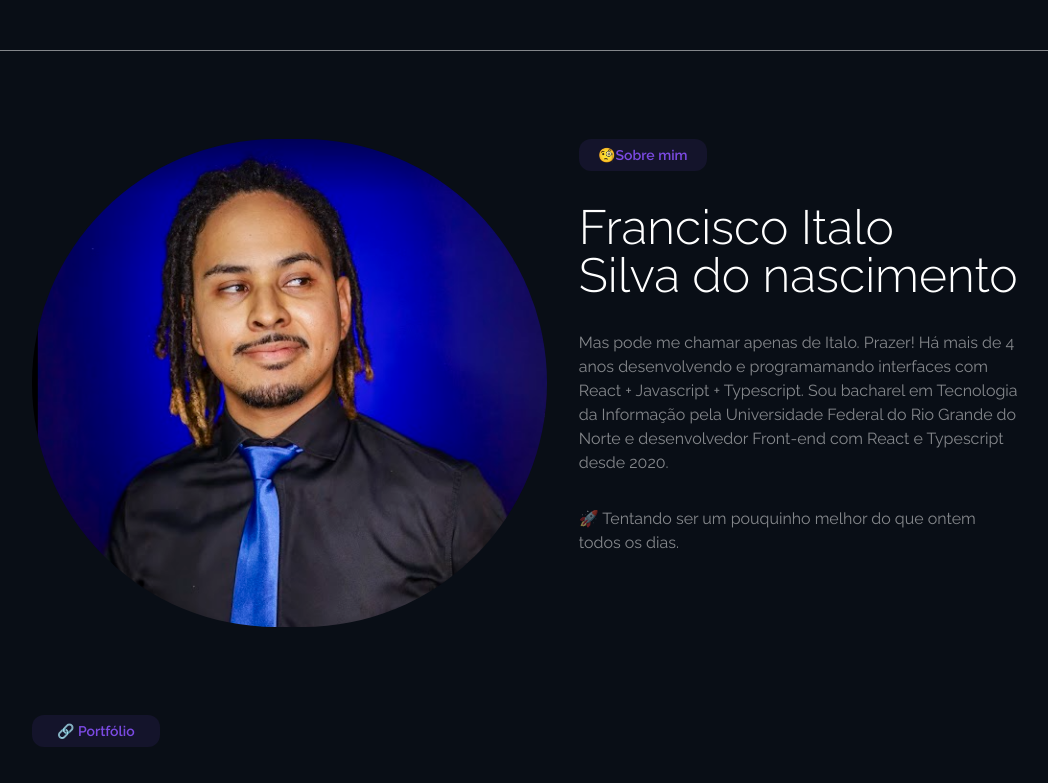
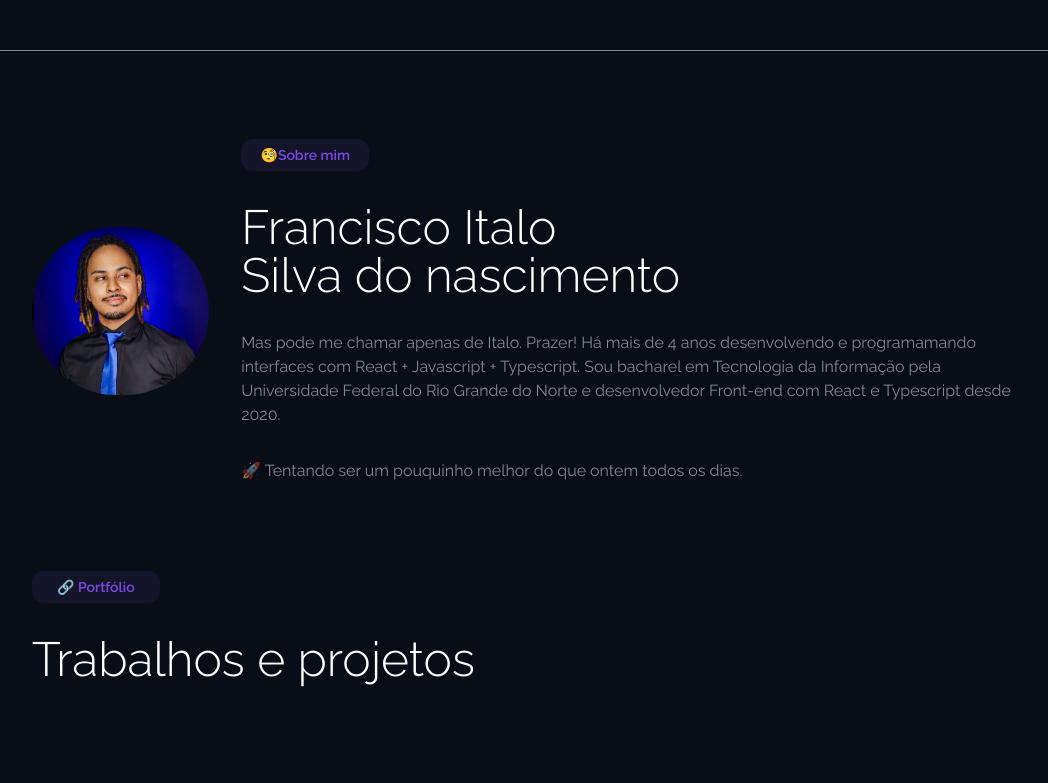
Before and after one commit to italosilva01/italo-portifolio, a Next.js app: page / in a window 1280 px wide. Shown: the part 1200-1983 px from the top of the page, without its empty margins (115-1163 px from the left). Built offline with nearby package versions, Linux system fonts and the light colour scheme.

Commit message:
wip: add updates

```diff
--- a/src/app/components/Menu/index.tsx
+++ b/src/app/components/Menu/index.tsx
@@ -1,9 +1,10 @@
 'use client';
 
 import { Box, MenuList } from '@mui/material';
+import { MenuSocialMedia } from '@components/Menu/MenuSocialMedia';
+import Image from 'next/image';
+
 import { ContainerMenu, MenuItemStyled } from './style';
-import Image from 'next/image';
-import { MenuSocialMedia } from '@components/Menu/MenuSocialMedia';
 
 export const Menu = () => {
   return (
@@ -18,8 +19,8 @@ export const Menu = () => {
         <Image src="/Logo.svg" width={36} height={40} alt="logo" />
         <MenuList className="flex" sx={{ color: '#fff' }}>
           <MenuItemStyled>Home</MenuItemStyled>
-          <MenuItemStyled>Sobre mim</MenuItemStyled>
-          <MenuItemStyled>Portfólio</MenuItemStyled>
+          <MenuItemStyled><a href='#about'>Sobre mim</a></MenuItemStyled>
+          <MenuItemStyled><a href="#portfolio">Portfólio</a></MenuItemStyled>
           <MenuItemStyled>Skills</MenuItemStyled>
           <MenuItemStyled>Carreira</MenuItemStyled>
           <MenuItemStyled>Recomendações</MenuItemStyled>
--- a/src/app/components/atons/ContainerSection/index.tsx
+++ b/src/app/components/atons/ContainerSection/index.tsx
@@ -6,7 +6,7 @@ interface ContainerSectionProps extends HTMLAttributes<HTMLDivElement> {
 
 const ContainerSection: React.FC<ContainerSectionProps> = ({ children, ...rest }) => {
     return (
-        <div className={`flex flex-col gap-8 ${rest.className}`}>
+        <div className={`flex flex-col gap-8 ${rest.className}`} {...rest}>
             {children}
         </div>
     );
--- a/src/app/components/molecules/About/index.tsx
+++ b/src/app/components/molecules/About/index.tsx
@@ -30,9 +30,10 @@ const About = () => {
       setMyName('Francisco Italo <br /> Silva do nascimento');
     }
   }, [isMobile]);
+  console.log('isMobile', isMobile);
 
   return (
-    <div className="flex flex-col md:flex-row gap-8">
+    <div className="flex flex-col md:flex-row gap-8" id='about'>
       {isMobile ? (
         <Image
           data-testid="profile_image"
@@ -44,6 +45,7 @@ const About = () => {
           priority
         />
       ) : (
+        <div className='hidden lg:block my-auto'>
           <Image
             data-testid="profile_image"
             src="/profile.png"
@@ -53,6 +55,7 @@ const About = () => {
             className="rounded-full"
             priority
           />
+        </div>
       )}
       <div className="flex flex-col gap-8">
         <Label text="🧐Sobre mim" />
--- a/src/app/components/molecules/CardResumeProjects/index.tsx
+++ b/src/app/components/molecules/CardResumeProjects/index.tsx
@@ -11,7 +11,7 @@ interface CardResumeProjectsProps {
 const CardResumeProjects: React.FC<CardResumeProjectsProps> = ({ title, description, image, projectLink }) => {
     return (
         <a href={projectLink} target='_blank' rel="noopener noreferrer" className="w-fit">
-            <Card.Root onClick={() => console.log(projectLink)} className="max-w-[300px] max-h-[371px] h-[371px] xl:min-w-[360px] xl:w-[360px] xl:h-[460px] flex flex-col gap-2 cursor-pointer">
+            <Card.Root onClick={() => console.log(projectLink)} className="max-w-[300px] max-h-[371px] h-[371px] xl:min-w-[360px] xl:w-[360px] xl:h-[460px] flex flex-col gap-2 cursor-pointer hover:bg-purple-dull-10">
                 <Card.Title className="md:text-xl" >{title}</Card.Title>
                 <Card.Resume className="mt-[0.047rem] text-sm">{description}</Card.Resume>
                 <Card.WrapLabel className="w-full flex gap-2">
--- a/src/app/components/molecules/MyProjects/index.tsx
+++ b/src/app/components/molecules/MyProjects/index.tsx
@@ -9,10 +9,10 @@ import { projectsWorked } from '@/utils/constants';
 
 const MyProjects = () => {
     return (
-        <ContainerSection>
+        <ContainerSection id="portfolio">
             <Label text='🔗 Portfólio' />
             <TitleSection text='Trabalhos e projetos' />
-            <div className="grid grid-cols-1 justify-items-center items-center w-full gap-8 mt-[100px] md:grid-cols-2 xl:grid-cols-3 2xl:grid-cols-5 mx-auto">
+            <div className="grid grid-cols-1 justify-items-center items-center w-full gap-8 mt-[100px] md:grid-cols-2 xl:grid-cols-3 2xl:grid-cols-4 3xl:grid-cols-5 mx-auto">
                 {projectsWorked.map(({ title, description, image, projectLink }, index) => <CardResumeProjects key={index} title={title || ''} description={description || ''} projectLink={projectLink || ''} image={image || ''} />)}
             </div>
 
--- a/src/app/globals.css
+++ b/src/app/globals.css
@@ -19,10 +19,13 @@
   }
 }
 
+html {
+  scroll-behavior: smooth;
+}
 body {
   color: rgb(var(--text-default-rgba));
   background: var(--foreground);
-  font-family: "inherit";
+  font-family: 'inherit';
 }
 
 @layer utilities {
--- a/src/app/page.tsx
+++ b/src/app/page.tsx
@@ -10,7 +10,6 @@ import MyProjects from '@components/molecules/MyProjects';
 import { Resume } from '@components/molecules/Resume';
 
 export default function Home() {
-  // const commumStyled = "flex flex-col gap-5.5";
 
   return (
     <ThemeProvider theme={theme}>
```
Lines whose indentation alone changed are shown as unchanged.
